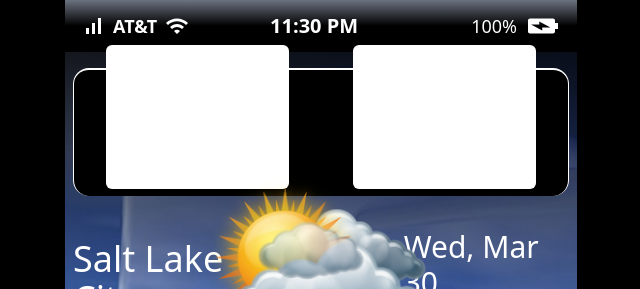
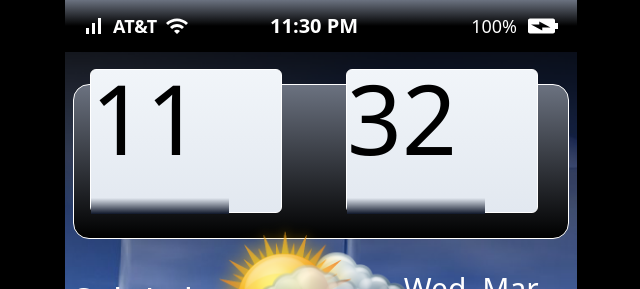
Before and after one commit to AwesomeJackify/android, a React (Vite) app: page / in a window 1280 px wide. Shown: the top 289 px of the page, without its empty margins (319-959 px from the left). Built offline with nearby package versions, Linux system fonts and the light colour scheme; some icons are missing.

Commit message:
ADDED MVP clock

```diff
--- a/src/pages/App.tsx
+++ b/src/pages/App.tsx
@@ -118,6 +118,7 @@ function App() {
   return (
     <div className="bg-black overflow-hidden">
       <div className="flex min-h-screen flex-col max-w-lg mx-auto relative">
+        {/* Background Image - Covers whole screen */}
         <img
           src={aquaImg}
           alt="aqua"
@@ -125,7 +126,7 @@ function App() {
         />
         {/* Nav top */}
         <div className="flex w-full py-2 z-10 bg-gradient-to-b from-gray-500 via-black to-black">
-          <div className="flex text-white justify-between w-full items-center mx-4">
+          <div className="flex text-white justify-between w-full items-center mx-4 z-10">
             <div
               className="flex gap-2 max-md:gap-1 items-center"
               id="header-left"
@@ -147,10 +148,19 @@ function App() {
           </div>
         </div>
         <div className="flex z-10 px-2 max-w-screen-xl pt-4 mx-auto w-full flex-col gap-4 max-md:gap-8  max-md:pt-8 relative grow">
-          <div className="bg-black flex items-center gap-16 justify-evenly grow max-h-32 w-full rounded-2xl border-white border-t-2 border-x-[1px]">
-            <div className="bg-white relative bottom-4 shao  rounded-md h-36 w-3/6 ml-8"></div>
-            <div className="bg-white relative bottom-4  rounded-md h-36 w-3/6 mr-8"></div>
+          <div className="bg-gradient-to-b from-gray-500 to-black border border-white mt-4    grow max-h-48 w-full -z-10 rounded-2xl  ">
+            <div className="flex w-full gap-16 items-center justify-stretch ">
+              <div className="bg-gradient-to-b ml-4 relative  from-slate-100 to-slate-200 border border-white    bottom-4 shadow-large    rounded-md h-36 w-48 ">
+                <h1 className="text-8xl text-black ">11</h1>
+                <div className="absolute bg-gradient-to-b from-slate-200 to-slate-900 top-[8rem]            h-4 36 w-[8.6rem] z-10 "></div>
+              </div>
+              <div className="bg-gradient-to-b mr-4 from-slate-100 to-slate-200  relative border border-white   bottom-4 shadow-large    rounded-md h-36 w-48 ">
+                <h1 className="text-8xl text-black ">32</h1>
+                <div className="absolute bg-gradient-to-b from-slate-200 to-slate-900 top-[8rem]           h-4 36 w-[8.6rem] z-10 "></div>
+              </div>
+            </div>
           </div>
+
           <div className="grid grid-cols-3 place-items-center">
             <div className="flex flex-col text-white gap-1">
               <h1 className="text-4xl max-md:text-xl">Salt Lake City</h1>
```
